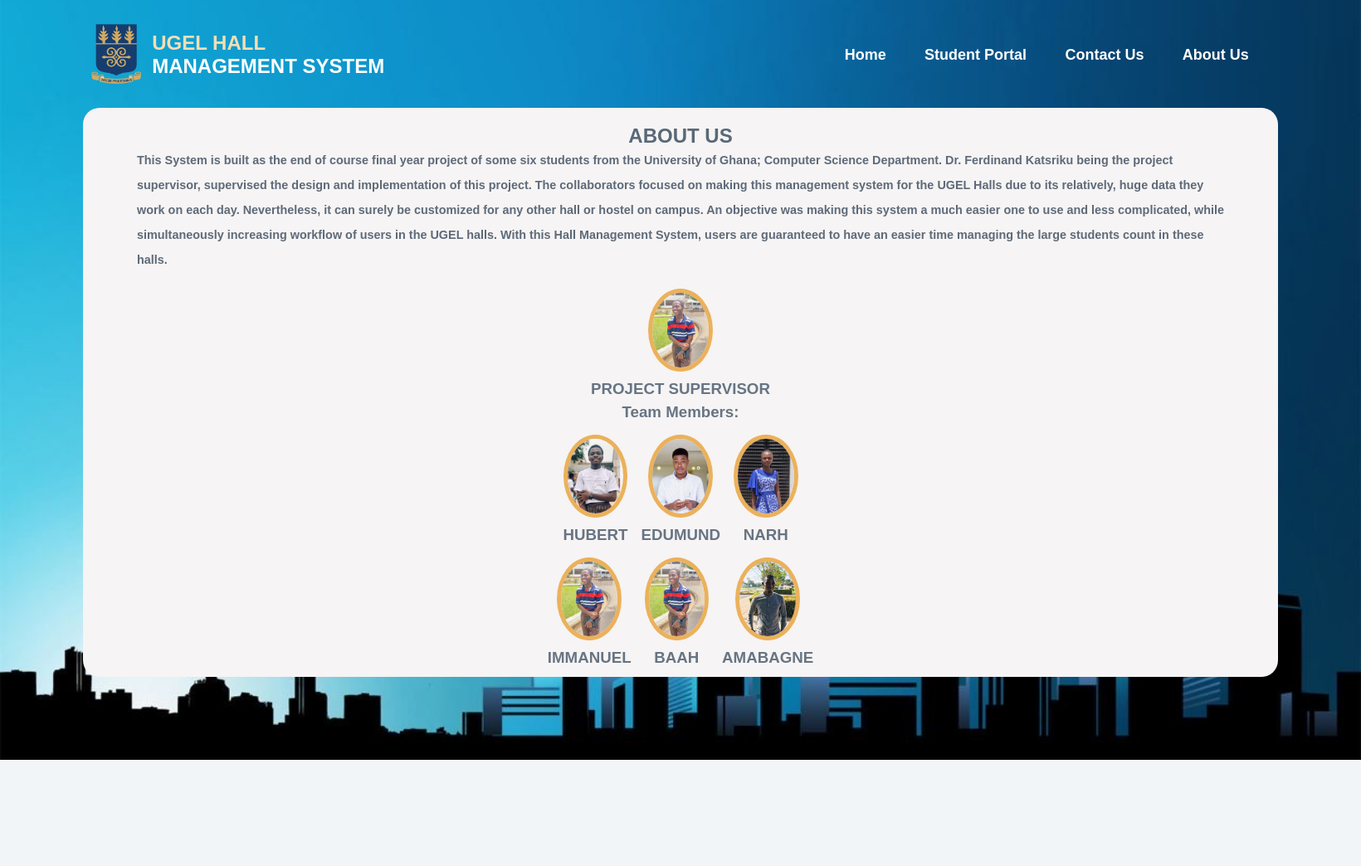
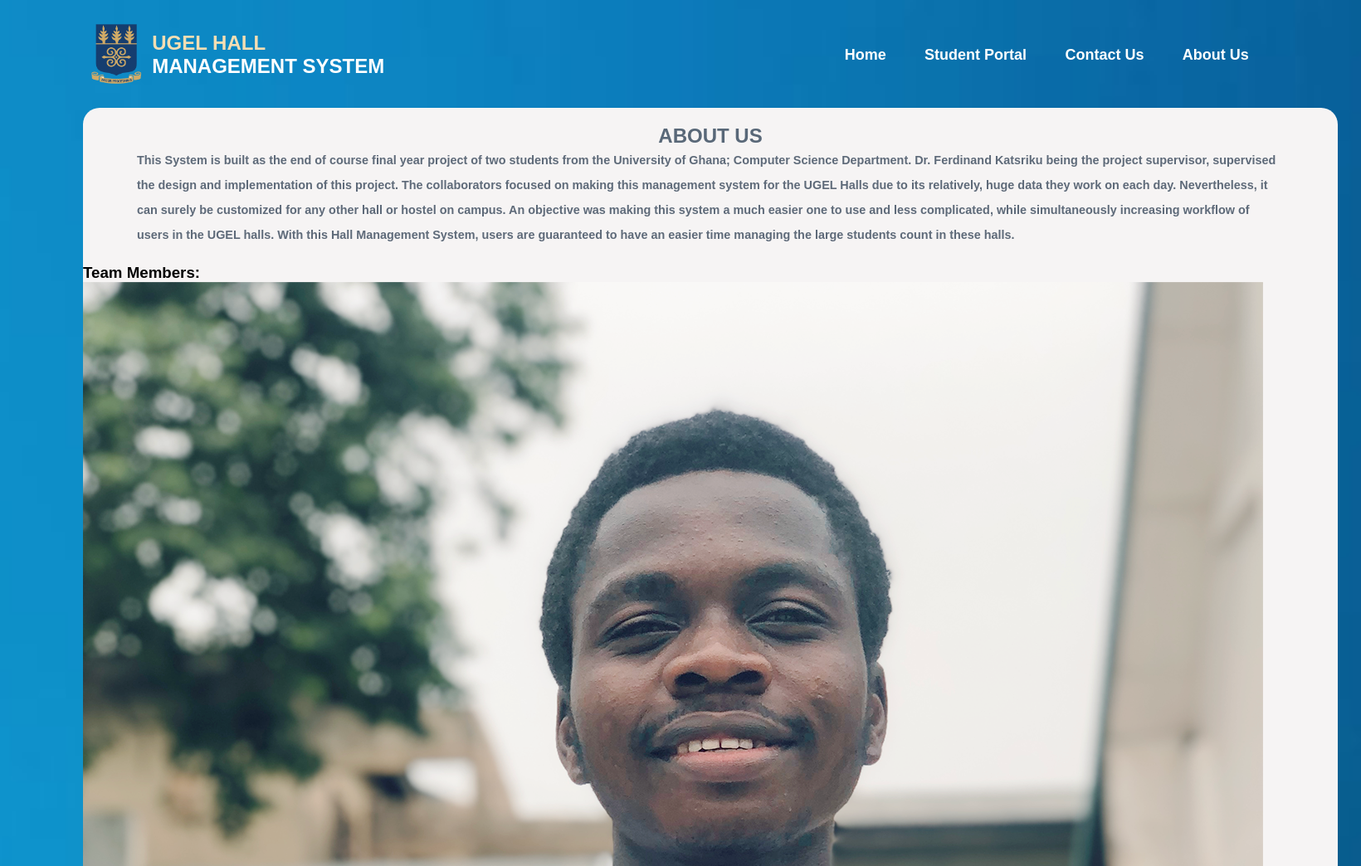
Before and after one commit to mr-mensah/Hall-management-system, a Flask app: page /about_us in a window 1640 px wide. Shown: the top 1044 px of the page at 83% size. Before the commit the page ends 916 px from the top, so only its background shows below. Run offline with Flask 3, Linux system fonts and the light colour scheme.

Commit message:
Update about_us.html

```diff
--- a/templates/about_us.html
+++ b/templates/about_us.html
@@ -11,7 +11,7 @@
     <div class="about-content">
       <h1 id="head">ABOUT US</h1>
       <p>
-        This System is built as the end of course final year project of some six students
+        This System is built as the end of course final year project of two students
         from the University of Ghana; Computer Science Department.
         Dr. Ferdinand Katsriku being the project supervisor, supervised the design and implementation
         of this project. The collaborators focused on making this management system for the UGEL Halls
@@ -24,14 +24,6 @@
       </p>
     </div>
   </div>
-  <div class="collabrators">
-    <div class="Team-supervisor">
-      <img
-        class="member"
-        src="{{url_for('static', filename='images/Hubert.jpeg')}}"
-        alt="DR. Ferdinand"/>
-      <h3>PROJECT SUPERVISOR</h3>
-    </div>
     <h3>Team Members:</h3>
     <div class="team-set">
     <div class="Team">
@@ -49,39 +41,6 @@
         alt="EdUMUND"/>
         <h3>EDUMUND</h3>
     </div>
-
-    <div class="Team">
-      <img
-        class="member"
-        src="{{url_for('static', filename='images/Narh.jpg')}}"
-        alt="Ama"/>
-        <h3>NARH</h3>
-    </div>
-  </div>
-  <div class="team-set">
-    <div class="Team">
-        <img
-          class="member"
-          src="{{url_for('static', filename='images/Hubert.jpeg')}}"
-          alt="Immanuel"/>
-          <h3>IMMANUEL</h3>
-    </div>
-
-    <div class="Team">
-        <img
-          class="member"
-          src="{{url_for('static', filename='images/Hubert.jpeg')}}"
-          alt="Baah"/>
-          <h3>BAAH</h3>
-    </div>
-
-      <div class="Team">
-        <img
-          class="member"
-          src="{{url_for('static', filename='images/Amabagne.jpg')}}"
-          alt="Amabagne"/>
-          <h3>AMABAGNE</h3>
-      </div>
     </div>
     </div>
 </div>
```
